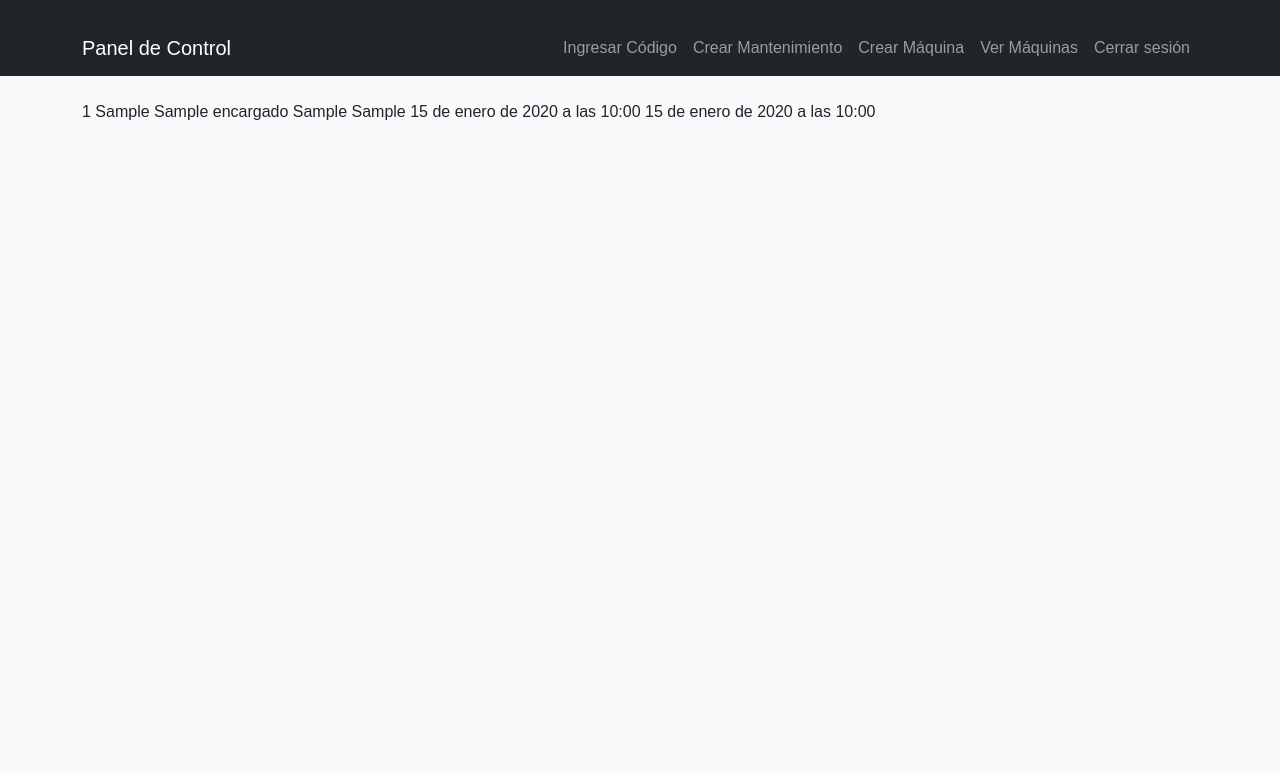
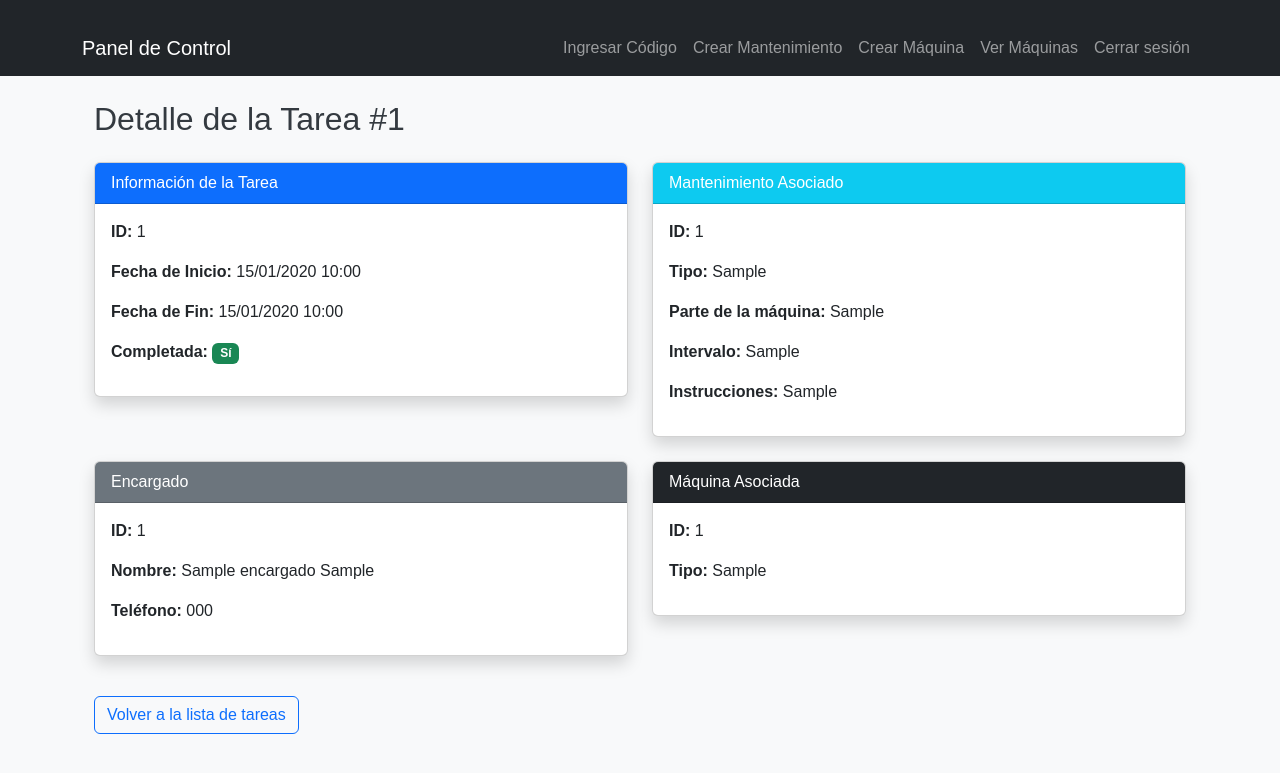
Before and after one commit to frangcisneros/mantenimiento-programado, a Django app: page /ver-tarea-detalle/1/ in a window 1280 px wide. Shown: the top 773 px of the page. Run offline with Django 5.2, Linux system fonts and the light colour scheme; a user stored in the database is signed in; tables that the repository leaves empty hold one stand-in row (values such as "Sample post").

Commit message:
detalle de tareas mejorado

```diff
--- a/mantenimiento/models.py
+++ b/mantenimiento/models.py
@@ -99,3 +99,4 @@ class Tarea(models.Model):
     # * las fechas permiten colocar valores a futuro, por lo que no es necesario tener un campo que indique el estado de la tarea
     fecha_inicio = models.DateTimeField()
     fecha_fin = models.DateTimeField()
+    completada = models.BooleanField(default=False)
--- a/mantenimiento/services/encargado_service.py
+++ b/mantenimiento/services/encargado_service.py
@@ -5,3 +5,7 @@ class EncargadoService:
     def obtener_encargados(self):
         # Devuelve directamente el queryset completo
         return Encargado.objects.all()
+
+    def obtener_encargado_por_id(self, id_encargado):
+        # Devuelve el encargado con el id especificado
+        return Encargado.objects.get(id_encargado=id_encargado)
--- a/mantenimiento/services/mantenimiento_service.py
+++ b/mantenimiento/services/mantenimiento_service.py
@@ -9,3 +9,7 @@ class MantenimientoService:
     def obtener_tipos_mantenimiento(self):
         # Devuelve directamente el queryset completo
         return OpcionesMantenimiento.objects.all()
+
+    def obtener_mantenimiento_por_id(self, id_mantenimiento):
+        # Devuelve el mantenimiento con el id especificado
+        return Mantenimiento.objects.get(id_mantenimiento=id_mantenimiento)
--- a/mantenimiento/services/maquinas_service.py
+++ b/mantenimiento/services/maquinas_service.py
@@ -8,3 +8,12 @@ class MaquinasService:
         Muestra todas las máquinas registradas en la base de datos.
         """
         return Maquina.objects.all()
+
+    def obtener_maquina_por_id(self, id_maquina):
+        """
+        Muestra una máquina específica según su ID.
+        """
+        try:
+            return Maquina.objects.get(id_maquina=id_maquina)
+        except ObjectDoesNotExist:
+            return None
--- a/mantenimiento/templates/ver_tarea_detalle.html
+++ b/mantenimiento/templates/ver_tarea_detalle.html
@@ -1,15 +1,77 @@
 {% extends 'base.html' %}
-{% block title %}Ver Tarea{% endblock %}
+{% block title %}Detalle de Tarea{% endblock %}
 {% block navbar %}
 {% include 'navbar.html' %}
 {% endblock %}
 {% block content %}
 
-{{ tarea.id_tarea }}
-{{ tarea.id_mantenimiento }}
-{{ tarea.id_encargado }}
-{{ tarea.id_maquina }}
-{{ tarea.fecha_inicio }}
-{{ tarea.fecha_fin }}
+<div class="container mt-4">
+    <h2 class="mb-4">Detalle de la Tarea #{{ tarea.id_tarea }}</h2>
+    <div class="row">
+        <!-- Información de la Tarea -->
+        <div class="col-md-6 mb-4">
+            <div class="card shadow">
+                <div class="card-header bg-primary text-white">
+                    Información de la Tarea
+                </div>
+                <div class="card-body">
+                    <p><strong>ID:</strong> {{ tarea.id_tarea }}</p>
+                    <p><strong>Fecha de Inicio:</strong> {{ tarea.fecha_inicio|date:"d/m/Y H:i" }}</p>
+                    <p><strong>Fecha de Fin:</strong> {{ tarea.fecha_fin|date:"d/m/Y H:i" }}</p>
+                    <p><strong>Completada:</strong>
+                        {% if tarea.completada %}
+                        <span class="badge bg-success">Sí</span>
+                        {% else %}
+                        <span class="badge bg-warning text-dark">No</span>
+                        {% endif %}
+                    </p>
+                </div>
+            </div>
+        </div>
+        <!-- Información del Mantenimiento -->
+        <div class="col-md-6 mb-4">
+            <div class="card shadow">
+                <div class="card-header bg-info text-white">
+                    Mantenimiento Asociado
+                </div>
+                <div class="card-body">
+                    <p><strong>ID:</strong> {{ mantenimiento.id_mantenimiento }}</p>
+                    <p><strong>Tipo:</strong> {{ mantenimiento.tipo_mantenimiento.tipo_mantenimiento }}</p>
+                    <p><strong>Parte de la máquina:</strong> {{ mantenimiento.parte_maquina }}</p>
+                    <p><strong>Intervalo:</strong> {{ mantenimiento.intervalo.intervalo }}</p>
+                    <p><strong>Instrucciones:</strong> {{ mantenimiento.instrucciones }}</p>
+                </div>
+            </div>
+        </div>
+    </div>
+    <div class="row">
+        <!-- Información del Encargado -->
+        <div class="col-md-6 mb-4">
+            <div class="card shadow">
+                <div class="card-header bg-secondary text-white">
+                    Encargado
+                </div>
+                <div class="card-body">
+                    <p><strong>ID:</strong> {{ encargado.id_encargado }}</p>
+                    <p><strong>Nombre:</strong> {{ encargado.nombre }} {{ encargado.apellido }}</p>
+                    <p><strong>Teléfono:</strong> {{ encargado.telefono }}</p>
+                </div>
+            </div>
+        </div>
+        <!-- Información de la Máquina -->
+        <div class="col-md-6 mb-4">
+            <div class="card shadow">
+                <div class="card-header bg-dark text-white">
+                    Máquina Asociada
+                </div>
+                <div class="card-body">
+                    <p><strong>ID:</strong> {{ maquina.id_maquina }}</p>
+                    <p><strong>Tipo:</strong> {{ maquina.tipo_maquina.tipo_maquina }}</p>
+                </div>
+            </div>
+        </div>
+    </div>
+    <a href="{% url 'ver-tarea' %}" class="btn btn-outline-primary mt-3">Volver a la lista de tareas</a>
+</div>
 
 {% endblock %}
--- a/mantenimiento/views/web.py
+++ b/mantenimiento/views/web.py
@@ -9,7 +9,7 @@ from ..forms import (
     TipoMaquinaForm,
     CodigoForm,
 )
-from ..services import MaquinasService, MantenimientoService, TareaService
+from ..services import MaquinasService, MantenimientoService, TareaService, EncargadoService
 from django.contrib.auth.decorators import login_required, user_passes_test
 from django.contrib.auth.forms import UserCreationForm
 from django.contrib.auth import login
@@ -203,11 +203,16 @@ def ver_tarea(request):
 @login_required
 def ver_tarea_detalle(request, id_tarea):
     tarea_service = TareaService()
+    mantenimiento_service = MantenimientoService()
+    encargado_service = EncargadoService()
+    maquina_service = MaquinasService()
     tarea = tarea_service.obtener_tarea_por_id(id_tarea)
-    print(tarea)
+    mantenimiento = mantenimiento_service.obtener_mantenimiento_por_id(tarea.id_mantenimiento.id_mantenimiento)
+    encargado = encargado_service.obtener_encargado_por_id(tarea.id_encargado.id_encargado)
+    maquina = maquina_service.obtener_maquina_por_id(tarea.id_maquina.id_maquina)
     if tarea is None:
         return render(request, "404.html", status=404)
-    return render(request, "ver_tarea_detalle.html", {"tarea": tarea})
+    return render(request, "ver_tarea_detalle.html", {"tarea": tarea, "mantenimiento": mantenimiento, "encargado": encargado, "maquina": maquina})
 
 
 @login_required
```
Also changed, not shown: mantenimiento/migrations/0005_tarea_completada.py (added).
